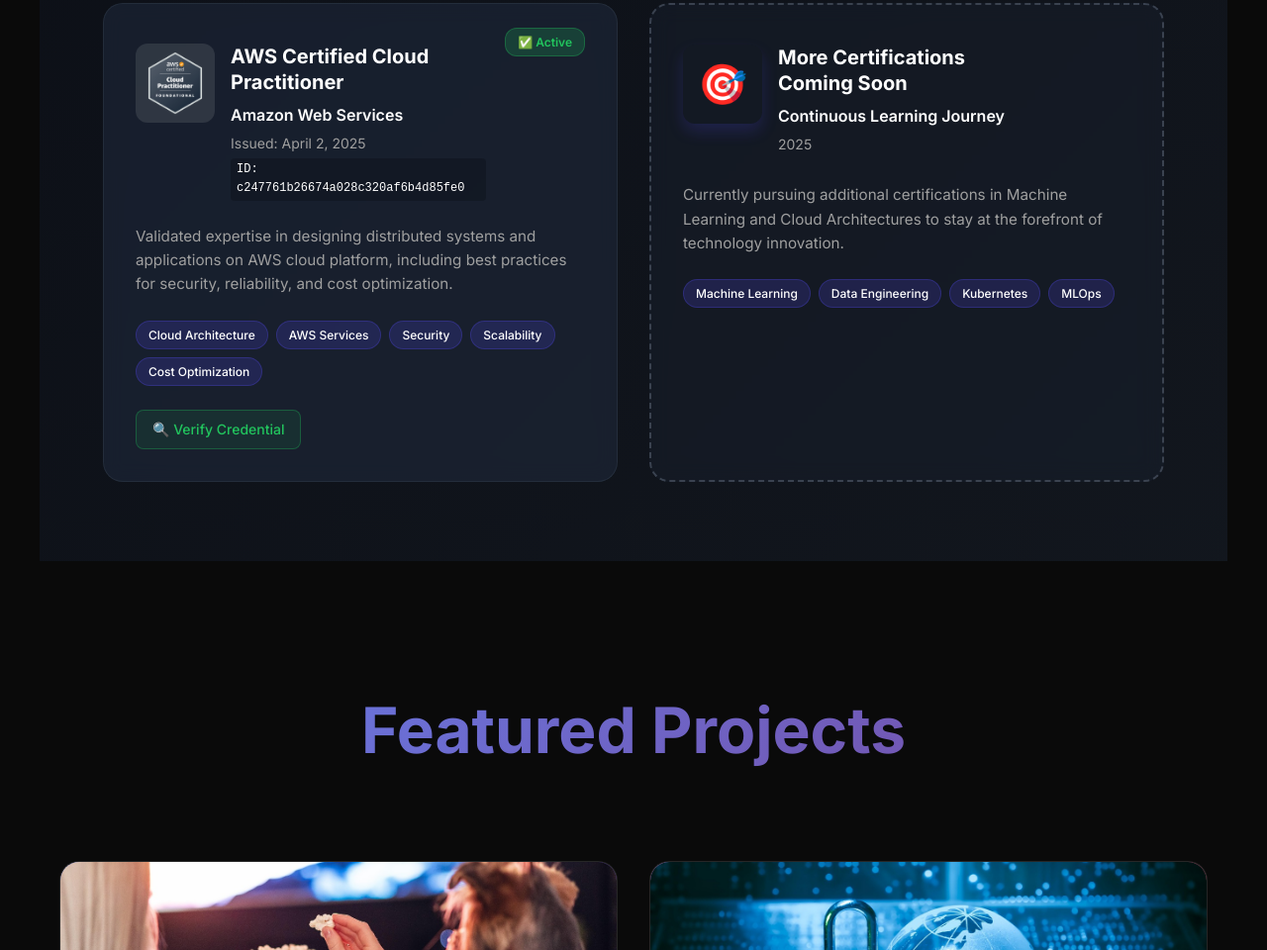
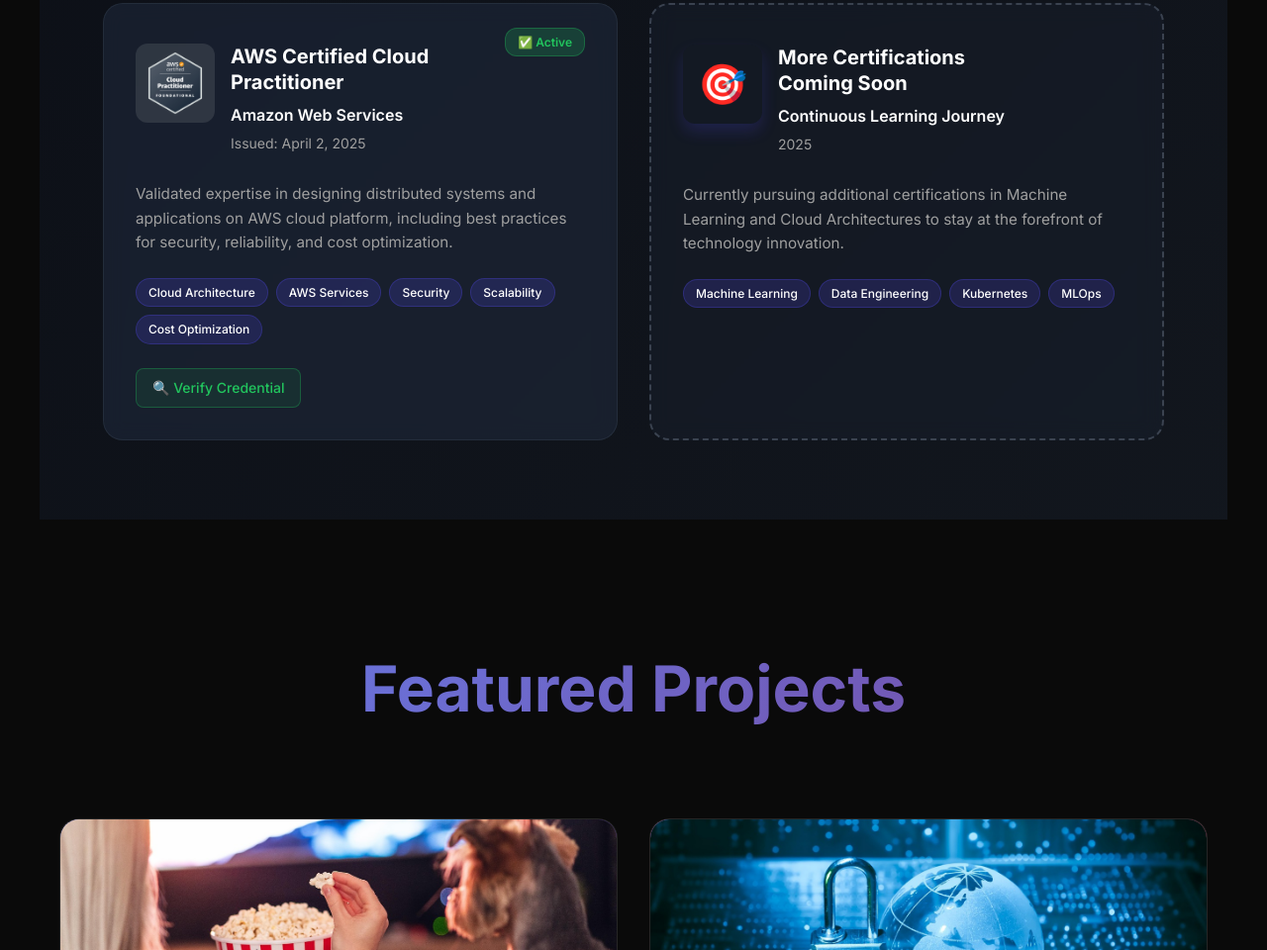
Before and after one commit to Arpita31/arpita31.github.io, an Astro site: page / in a window 1280 px wide. Shown: the part 3528-4488 px from the top of the page at 99% size. Built offline with nearby package versions, Linux system fonts and the light colour scheme; Astro itself is replaced by a stand-in of ours; no server answers.

Commit message:
AWS cerification link

```diff
--- a/src/pages/index.astro
+++ b/src/pages/index.astro
@@ -29,11 +29,11 @@ const certifications = [
     title: "AWS Certified Cloud Practitioner",
     issuer: "Amazon Web Services",
     date: "April 2, 2025", // Update with actual date
-    credentialId: "c247761b26674a028c320af6b4d85fe0", // Update with actual credential ID
+    // credentialId: "c247761b26674a028c320af6b4d85fe0", // Update with actual credential ID
     description: "Validated expertise in designing distributed systems and applications on AWS cloud platform, including best practices for security, reliability, and cost optimization.",
     icon: `${baseUrl}/aws-certification.png`, // Add AWS certification badge image
     iconEmoji: "☁️",
-    verifyLink: "https://www.credly.com/badges/c247761b26674a028c320af6b4d85fe0", // Update with actual verification link
+    verifyLink: "https://www.credly.com/badges/d2591542-5127-431b-be93-483dfd96a993/", // Update with actual verification link
     skills: ["Cloud Architecture", "AWS Services", "Security", "Scalability", "Cost Optimization"],
     status: "active" // or "expired" if it needs renewal
   }
```
